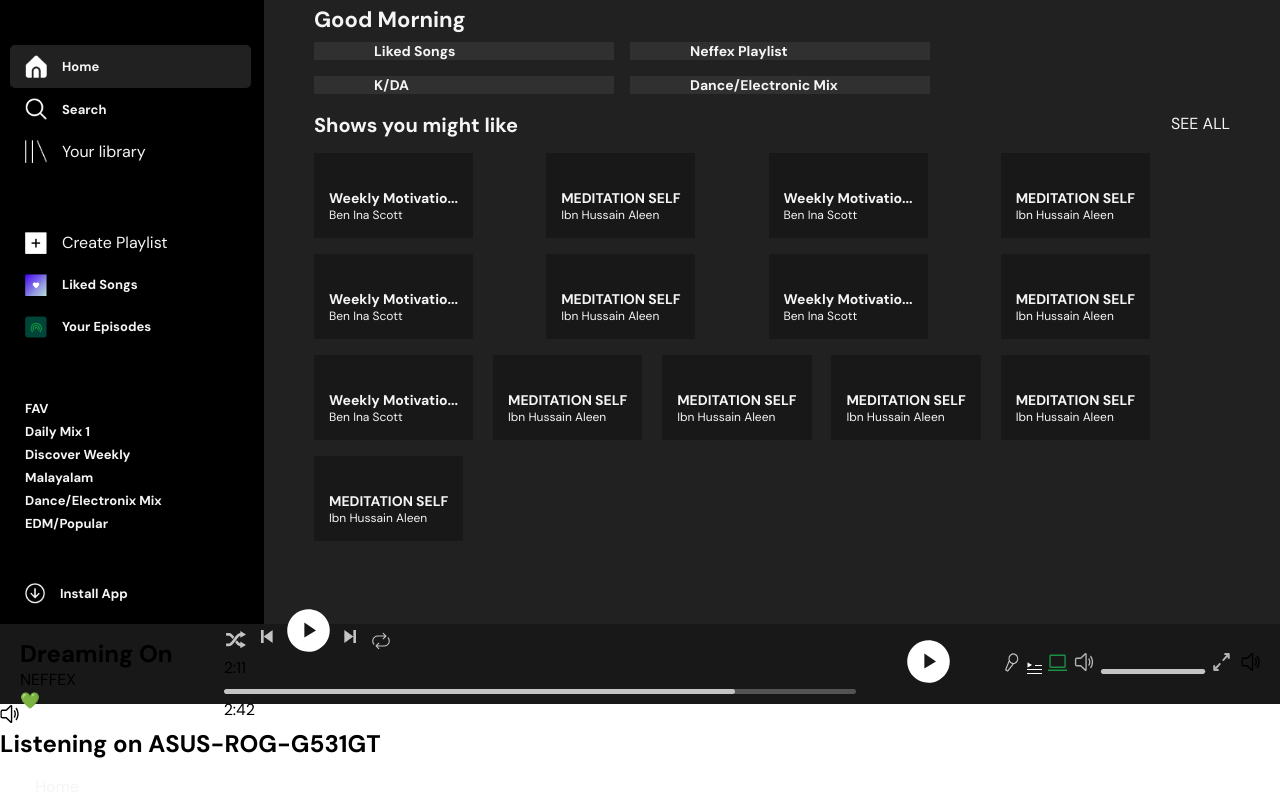
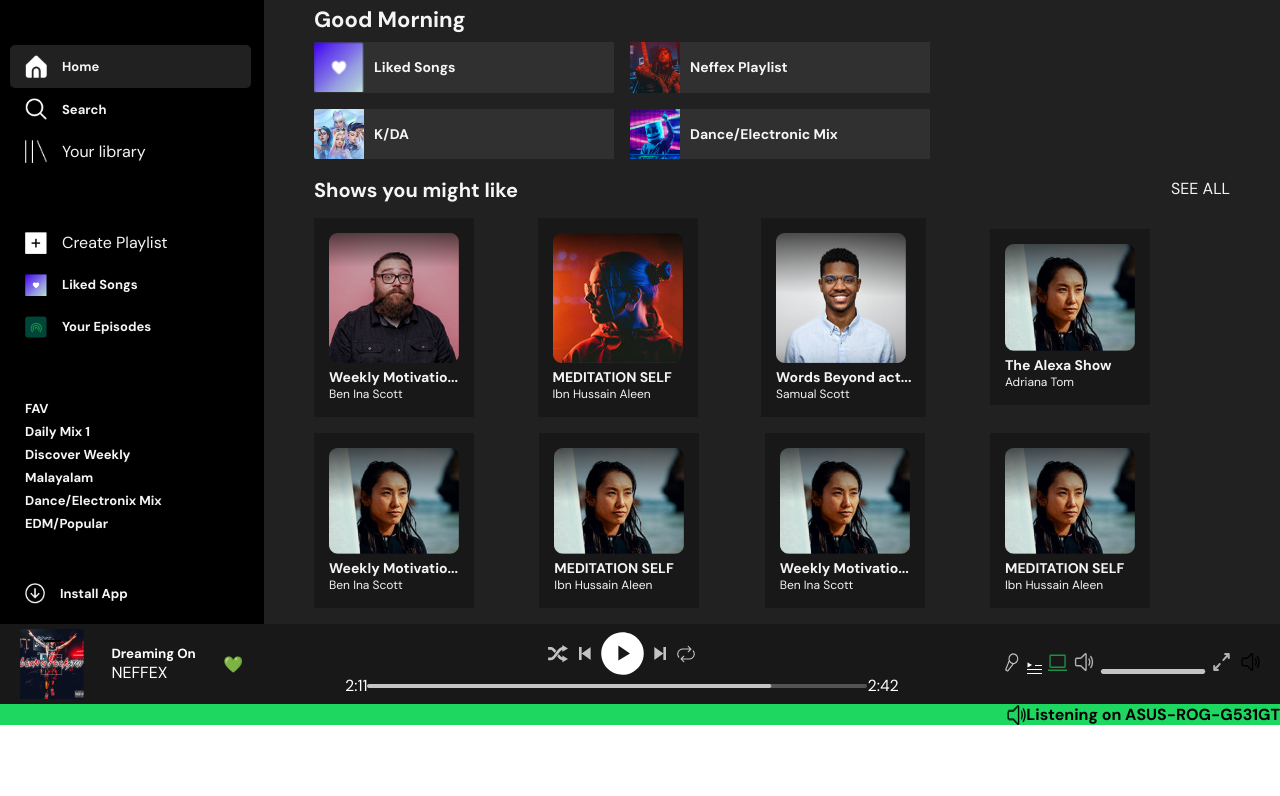
Before and after one commit to Vivek-Jayaswal/spotify.com, a plain HTML site: page index.html in a window 1280 px wide. Shown: the part 56-852 px from the top of the page. Drawn offline with Linux system fonts and the light colour scheme; files whose address does not match are found by name.

Commit message:
second_time

```diff
--- a/index.html
+++ b/index.html
@@ -11,11 +11,12 @@
   <body>
     <div class="container">
       <div class="left-nav">
-        <img src="assets/Spotify logo.png" alt="" class="logo" />
+        <!-- <img src=".assets/Spotify logo.png" alt="" class="logo" /> -->
+        <img src="./assets/Spotify logo.png" alt="" class="logo" />
 
         <div class="home-container">
           <div class="home active">
-            <img src="assets/Home.png" alt="" class="leftnavimg" />
+            <img src="./assets/Home.png" alt="" class="leftnavimg" />
             <h2 class="leftnavh2">Home</h2>
           </div>
 
@@ -32,7 +33,7 @@
 
         <div class="playlist-container">
           <div class="playlist">
-            <img src="assets/plus.png" alt="" class="leftnavimg" />
+            <img src="./assets/plus.png" alt="" class="leftnavimg" />
             <a href="playlist.html">Create Playlist</a>
           </div>
 
@@ -80,21 +81,21 @@
           <h1>Good Morning</h1>
           <div class="likedcardholder">
             <div class="likedcards">
-              <img src="assets/imgs/Purple-big.png" alt="" />
+              <img src="./assets/purpleheart.png" alt="" />
               <h2>Liked Songs</h2>
             </div>
 
             <div class="likedcards">
-              <img src="assets/imgs/man.png" alt="" />
+              <img src="./assets/img/man.png" alt="" />
               <h2>Neffex Playlist</h2>
             </div>
 
             <div class="likedcards">
-              <img src="assets/imgs/KDA.png" alt="" />
+              <img src="./assets/img/KDA.png" alt="" />
               <h2>K/DA</h2>
             </div>
             <div class="likedcards">
-              <img src="assets/imgs/marshmellow.png" alt="" />
+              <img src="./assets/img/marshmellow.png" alt="" />
               <h2>Dance/Electronic Mix</h2>
             </div>
           </div>
@@ -110,73 +111,73 @@
 
           <div class="showsCards">
             <div class="showCard">
-              <img src="assets/imgs/Rectangle 21.png" alt="" />
+              <img src="assets/img/Rectangle 21.png" alt="" />
               <h2>Weekly Motivatio...</h2>
               <p>Ben Ina Scott</p>
             </div>
             <div class="showCard">
-              <img src="assets/imgs/Rectangle 22.png" alt="" />
+              <img src="assets/img/Rectangle 22.png" alt="" />
               <h2>MEDITATION SELF</h2>
               <p>Ibn Hussain Aleen</p>
             </div>
 
             <div class="showCard">
-              <img src="assets/imgs/Rectangle 21.png" alt="" />
+              <img src="assets/img/Rectangle 23.png" alt="" />
+              <h2>Words Beyond act...</h2>
+              <p>Samual Scott</p>
+            </div>
+            <div class="showCard">
+              <img src="assets/img/Rectangle 16.png" alt="" />
+              <h2>The Alexa Show</h2>
+              <p>Adriana Tom</p>
+            </div>
+            <div class="showCard">
+              <img src="assets/img/Rectangle 16.png" alt="" />
               <h2>Weekly Motivatio...</h2>
               <p>Ben Ina Scott</p>
             </div>
             <div class="showCard">
-              <img src="assets/imgs/Rectangle 22.png" alt="" />
+              <img src="assets/img/Rectangle 16.png" alt="" />
               <h2>MEDITATION SELF</h2>
               <p>Ibn Hussain Aleen</p>
             </div>
             <div class="showCard">
-              <img src="assets/imgs/Rectangle 21.png" alt="" />
+              <img src="assets/img/Rectangle 16.png" alt="" />
               <h2>Weekly Motivatio...</h2>
               <p>Ben Ina Scott</p>
             </div>
             <div class="showCard">
-              <img src="assets/imgs/Rectangle 22.png" alt="" />
+              <img src="assets/img/Rectangle 16.png" alt="" />
               <h2>MEDITATION SELF</h2>
               <p>Ibn Hussain Aleen</p>
             </div>
             <div class="showCard">
-              <img src="assets/imgs/Rectangle 21.png" alt="" />
+              <img src="assets/img/Rectangle 16.png" alt="" />
               <h2>Weekly Motivatio...</h2>
               <p>Ben Ina Scott</p>
             </div>
             <div class="showCard">
-              <img src="assets/imgs/Rectangle 22.png" alt="" />
+              <img src="assets/img/Rectangle 16.png" alt="" />
               <h2>MEDITATION SELF</h2>
               <p>Ibn Hussain Aleen</p>
             </div>
             <div class="showCard">
-              <img src="assets/imgs/Rectangle 21.png" alt="" />
-              <h2>Weekly Motivatio...</h2>
-              <p>Ben Ina Scott</p>
-            </div>
-            <div class="showCard">
-              <img src="assets/imgs/Rectangle 22.png" alt="" />
+              <img src="assets/img/Rectangle 16.png" alt="" />
               <h2>MEDITATION SELF</h2>
               <p>Ibn Hussain Aleen</p>
             </div>
             <div class="showCard">
-              <img src="assets/imgs/Rectangle 22.png" alt="" />
+              <img src="assets/img/Rectangle 16.png" alt="" />
               <h2>MEDITATION SELF</h2>
               <p>Ibn Hussain Aleen</p>
             </div>
             <div class="showCard">
-              <img src="assets/imgs/Rectangle 22.png" alt="" />
+              <img src="assets/img/Rectangle 16.png" alt="" />
               <h2>MEDITATION SELF</h2>
               <p>Ibn Hussain Aleen</p>
             </div>
             <div class="showCard">
-              <img src="assets/imgs/Rectangle 22.png" alt="" />
-              <h2>MEDITATION SELF</h2>
-              <p>Ibn Hussain Aleen</p>
-            </div>
-            <div class="showCard">
-              <img src="assets/imgs/Rectangle 22.png" alt="" />
+              <img src="assets/img/Rectangle 16.png" alt="" />
               <h2>MEDITATION SELF</h2>
               <p>Ibn Hussain Aleen</p>
             </div>
@@ -190,9 +191,9 @@
     <div class="wrapper">
       <div class="bottom">
         <div class="songName">
-          <img src="assets/imgs/playing-img.png" alt="" />
+          <img src="assets/img/playing-img.png" alt="" />
           <div>
-            <h2>Dreaming On</h2>
+            <h5>Dreaming On</h5>
             <p>NEFFEX</p>
           </div>
           &#128154;
@@ -200,7 +201,7 @@
 
         <div class="playControls">
           <div class="control">
-            <img class="musichov" src="assets/shuffle.svg" alt="shuffle" />
+            <img class="musichov" src="./assets/shuffle.svg" alt="shuffle" />
             <img class="musichov" src="assets/previous.png" alt="backward" />
             <img
               class="musichov play"
@@ -216,9 +217,6 @@
             <p>2:42</p>
           </div>
         </div>
-        <div class="media-play">
-          <img class="musichov play" src="assets/resume.svg" alt="play/pause" />
-        </div>
 
         <div class="volume">
           <img class="vol" src="assets/microphone.png" alt="" />
@@ -232,25 +230,19 @@
 
       <div class="green-notice">
         <img src="assets/speaker-black.png" alt="" />
-        <h2>Listening on ASUS-ROG-G531GT</h2>
-      </div>
-
-      <div class="home-container-media">
-        <div class="home-media">
-          <img src="assets/Home.png" alt="" />
-          <a class="h" href="#">Home</a>
-        </div>
-
-        <div class="search-media">
-          <img src="assets/Search.png" alt="" />
-          <a href="#">Search</a>
-        </div>
-
-        <div class="library-media">
-          <img src="assets/Your library.png" alt="" />
-          <a href="playlist.html">Your Library</a>
-        </div>
+        <h4>Listening on ASUS-ROG-G531GT</h4>
       </div>
     </div>
+    <br>
+    <br>
+    <br>
+    <br>
+    <br>
+    <br>
+    <br>
+    <br>
+    <br>
+    <br>
+    <br>
   </body>
 </html>
--- a/style.css
+++ b/style.css
@@ -6,9 +6,11 @@
   box-sizing: border-box;
   font-family: "DM Sans", sans-serif;
 }
+
 *::-webkit-scrollbar {
   display: none;
 }
+
 a {
   color: whitesmoke;
   text-decoration: none;
@@ -40,10 +42,12 @@
   height: 100%;
   background-color: #212121;
 }
+
 .logo {
   width: 140px;
   margin-left: 30px;
 }
+
 .home,
 .search,
 .library,
@@ -82,9 +86,11 @@
 .active {
   background-color: #212121;
 }
+
 .fav-tags {
   padding-left: 15px;
 }
+
 .fav-tags h2 {
   padding: 3px 0;
 }
@@ -98,10 +104,12 @@
   width: 22px;
   margin-right: 15px;
 }
+
 .install {
   margin-bottom: 10px;
   margin-top: -10px;
 }
+
 .dwn {
   margin-right: 15px;
   width: 20px;
@@ -115,15 +123,18 @@
   align-items: center;
   width: 95%;
 }
+
 .left-right {
   display: flex;
   align-items: center;
   gap: 1rem;
 }
+
 .left-right img {
   width: 30px;
   transition: all 0.2s ease-in;
 }
+
 .left-right img:hover {
   box-shadow: 1px 1px 20px gray;
   cursor: pointer;
@@ -138,10 +149,12 @@
   gap: 0.8rem;
   transition: all 0.2s ease-in-out;
 }
+
 .profile:hover {
   box-shadow: 1px 1px 10px gray;
   cursor: pointer;
 }
+
 .profile h3 {
   font-size: 15px;
   color: white;
@@ -150,7 +163,8 @@
 .goodmrng {
   padding: 0 50px;
 }
-.goodmrng > h1 {
+
+.goodmrng>h1 {
   color: whitesmoke;
   font-size: 22px;
   margin: 8px 0;
@@ -170,15 +184,18 @@
   background-color: #303030;
   transition: all 0.2s ease-in;
 }
+
 .likedcards:hover {
   cursor: pointer;
   box-shadow: 1px 1px 10px gray;
 }
-.likedcards > img {
+
+.likedcards>img {
   width: 50px;
   margin-right: 10px;
 }
-.likedcards > h2 {
+
+.likedcards>h2 {
   font-size: 14px;
   color: whitesmoke;
   word-break: break-all;
@@ -187,25 +204,27 @@
 .shows {
   padding: 0px 50px;
 }
-.shows > div {
+
+.shows>div {
   display: flex;
 
   align-items: center;
   justify-content: space-between;
 }
 
-.shows > div > a {
+.shows>div>a {
   color: whitesmoke;
   text-transform: uppercase;
   transition: all 0.2s ease-in-out;
 }
-.shows > div > a:hover {
+
+.shows>div>a:hover {
   cursor: pointer;
   color: white;
   font-weight: 600;
 }
 
-.shows > div > h1 {
+.shows>div>h1 {
   margin-top: 18px;
   font-size: 20px;
   color: whitesmoke;
@@ -218,24 +237,29 @@
   gap: 1rem;
   flex-wrap: wrap;
 }
+
 .showCard {
   background-color: #181818;
   padding: 15px;
   transition: all 0.2s ease-in-out;
 }
+
 .showCard:hover {
   cursor: pointer;
   box-shadow: 1px 1px 10px gray;
 }
-.showCard > h2 {
+
+.showCard>h2 {
   font-size: 14px;
   color: whitesmoke;
 }
-.showCard > p {
+
+.showCard>p {
   font-size: 12px;
   color: whitesmoke;
 }
-.showCard > img {
+
+.showCard>img {
   width: 130px;
 }
 
@@ -253,4 +277,35 @@
   align-items: center;
 }
 
-/* .songName { */
+.songName {
+  width: 18%;
+  color: white;
+  display: flex;
+  justify-content: space-between;
+  align-items: center;
+  flex-wrap: wrap;
+}
+
+.control {
+  display: flex;
+  justify-content: center;
+  align-items: center;
+  flex-wrap: wrap;
+}
+.music-bar{
+  height: 4px;
+  width: 500px;
+}
+.bar{
+  display: flex;
+  align-items: center;
+  color: white;
+  flex-wrap: wrap;
+}
+
+.green-notice{
+  background-color: #1ed760;
+  display: flex;
+  flex-wrap: wrap;
+  justify-content:flex-end;
+}
```
